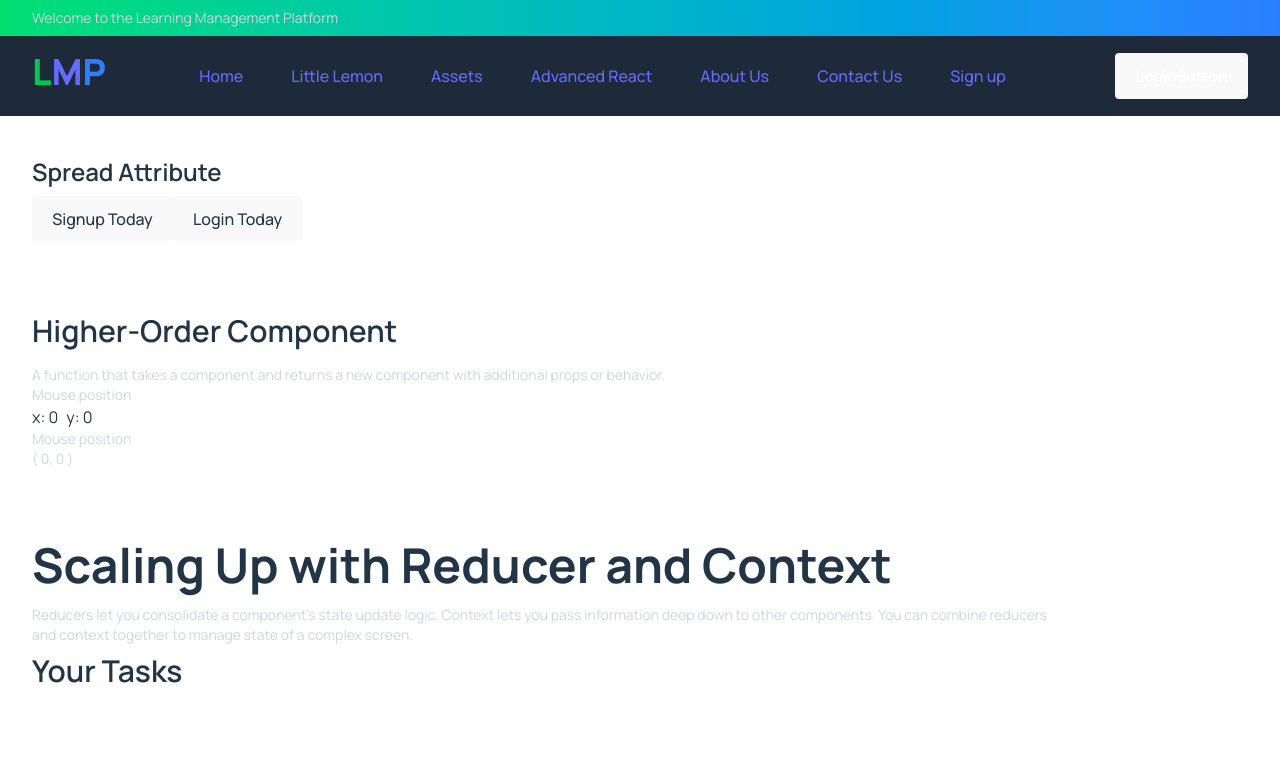
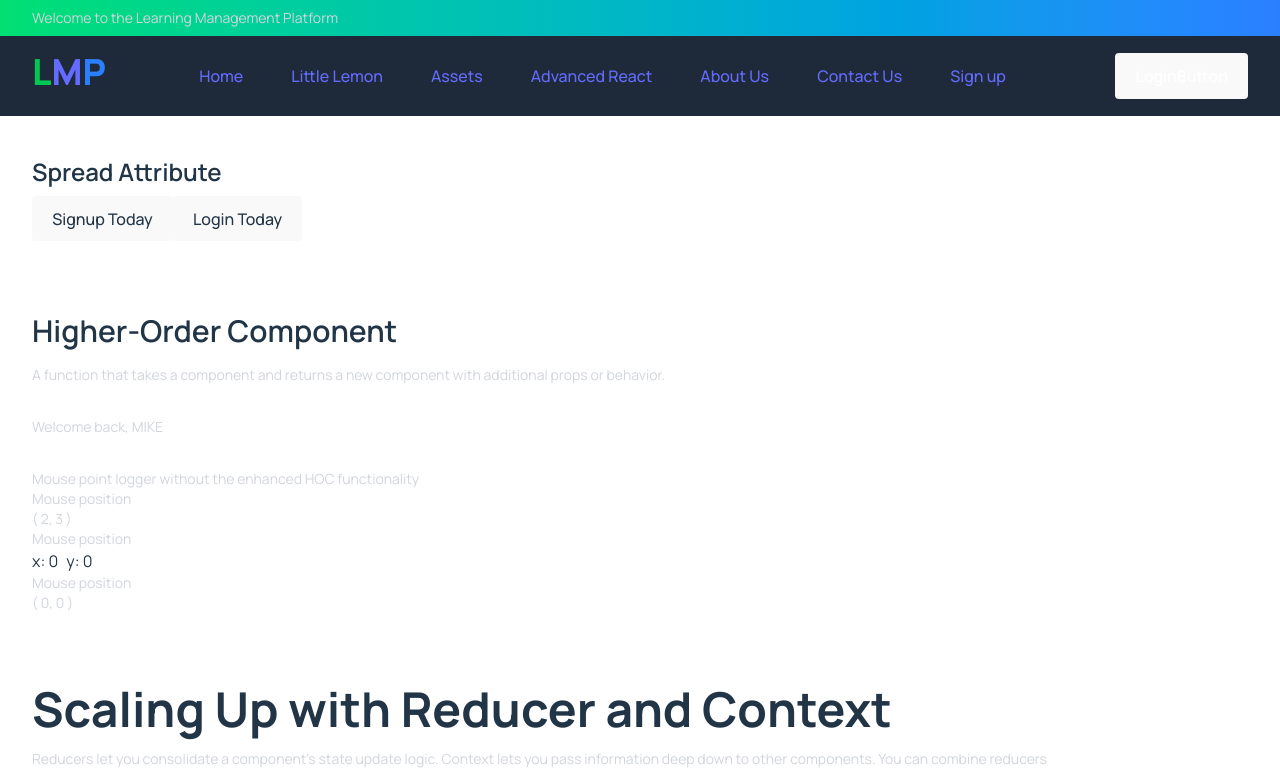
Before and after one commit to jsonwamuyu/Meta-Frontend-Dev-Course---coursera-learning, a React (Vite) app: page /little-lemon in a window 1280 px wide. Shown: the top 772 px of the page. Built offline with nearby package versions, Linux system fonts and the light colour scheme; no server answers.

Commit message:
Setup jest and react testing library

```diff
--- a/package.json
+++ b/package.json
@@ -7,7 +7,8 @@
     "dev": "vite",
     "build": "tsc -b && vite build",
     "lint": "eslint .",
-    "preview": "vite preview"
+    "preview": "vite preview",
+    "test": "jest"
   },
   "dependencies": {
     "@apollo/client": "^4.0.11",
@@ -24,6 +25,7 @@
   },
   "devDependencies": {
     "@eslint/js": "^9.36.0",
+    "@testing-library/react": "^16.3.2",
     "@types/node": "^24.6.0",
     "@types/react": "^19.1.16",
     "@types/react-dom": "^19.1.9",
@@ -32,6 +34,7 @@
     "eslint-plugin-react-hooks": "^5.2.0",
     "eslint-plugin-react-refresh": "^0.4.22",
     "globals": "^16.4.0",
+    "jest": "^30.4.2",
     "typescript": "~5.9.3",
     "typescript-eslint": "^8.45.0",
     "vite": "^7.1.7"
--- a/src/components/coursera/advanced-react/higher-order-components/HigherOderComponent.tsx
+++ b/src/components/coursera/advanced-react/higher-order-components/HigherOderComponent.tsx
@@ -58,15 +58,47 @@ const PointMouseLogger = ({ position }) => {
 const PanelMouseLoggerWithMousePosition = withMousePosition(PanelMouseLogger);
 const PointMouseLoggerWithMousePosition = withMousePosition(PointMouseLogger);
 
+const withUsername = (WrappedComponent) => {
+  return (props) => {
+    const [username, setUsername] = useState("");
+
+    useEffect(() => {
+      setUsername("Mike");
+    }, []);
+    return <WrappedComponent {...props} username={username} />;
+  };
+};
+
+const WelcomeUser = ({ username }) => {
+  if (!username) {
+    return null;
+  }
+  return (
+    <section>
+      <p>
+        Welcome back, <span className="uppercase">{username}</span>
+      </p>
+    </section>
+  );
+};
+
+const WelcomeUserWithHOC = withUsername(WelcomeUser);
+
 const HigherOderComponent = () => {
   return (
-    <section>
-      <h4>Higher-Order Component</h4>
-      <p>
-        A function that takes a component and returns a new component with
-        additional props or behavior.
-      </p>
+    <section className="flex gap-8 flex-col">
       <div>
+        <h4>Higher-Order Component</h4>
+        <p>
+          A function that takes a component and returns a new component with
+          additional props or behavior.
+        </p>
+      </div>
+      <WelcomeUserWithHOC />
+      <div>
+        <p>Mouse point logger without the enhanced HOC functionality</p>
+        <PointMouseLogger position={{ x: 2, y: 3 }} />
+
         <PanelMouseLoggerWithMousePosition />
         <PointMouseLoggerWithMousePosition />
       </div>
--- /dev/null
+++ b/src/components/coursera/advanced-react/state/AddToCart.tsx
@@ -0,0 +1,15 @@
+import React, { useState } from "react";
+
+const AddToCart = (children) => {
+  const [cartItem, setCartItem] = useState(0);
+
+  const handleAddTocart = () => {
+    setCartItem((prev) => {
+      return prev + 1;
+    });
+  };
+
+  return <button>{children}</button>;
+};
+
+export default AddToCart;
--- /dev/null
+++ b/src/components/coursera/advanced-react/state/Checkout.tsx
@@ -0,0 +1,9 @@
+import React from 'react'
+
+const Checkout = () => {
+  return (
+    <div>Checkout</div>
+  )
+}
+
+export default Checkout
--- /dev/null
+++ b/src/components/coursera/advanced-react/state/LiftingState.tsx
@@ -0,0 +1,9 @@
+import React from 'react'
+
+const LiftingState = () => {
+  return (
+    <div>LiftingState</div>
+  )
+}
+
+export default LiftingState
--- /dev/null
+++ b/src/components/coursera/advanced-react/state/ShoppingCart.tsx
@@ -0,0 +1,9 @@
+import React from 'react'
+
+const ShoppingCart = () => {
+  return (
+    <div>ShoppingCart</div>
+  )
+}
+
+export default ShoppingCart
```
Also changed, not shown: src/setupTests.js (added, +1 -0 lines), src/components/coursera/advanced-react/testing/FeedbackForm.jsx (added), 2 other files (tests, documents, lock files or other folders).
